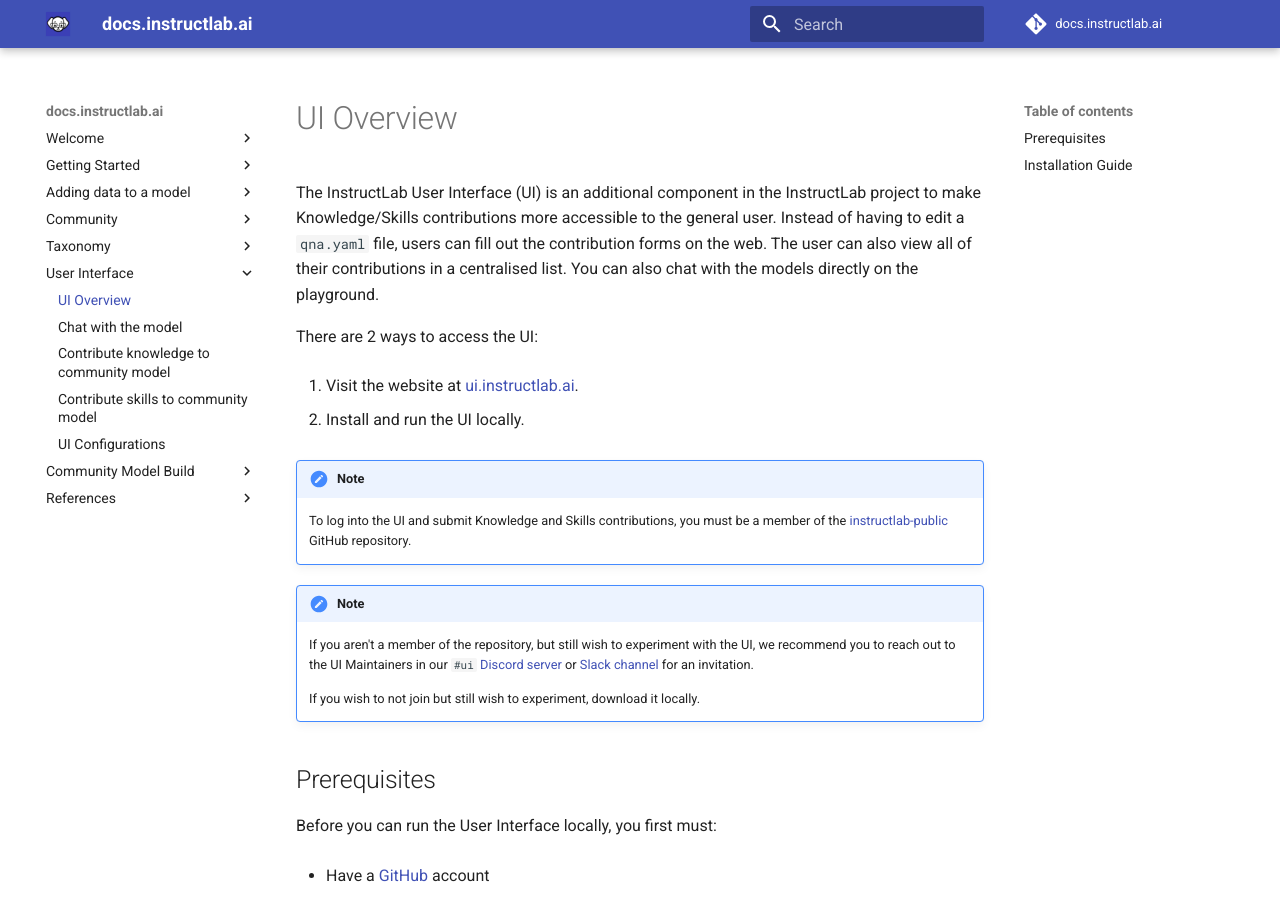
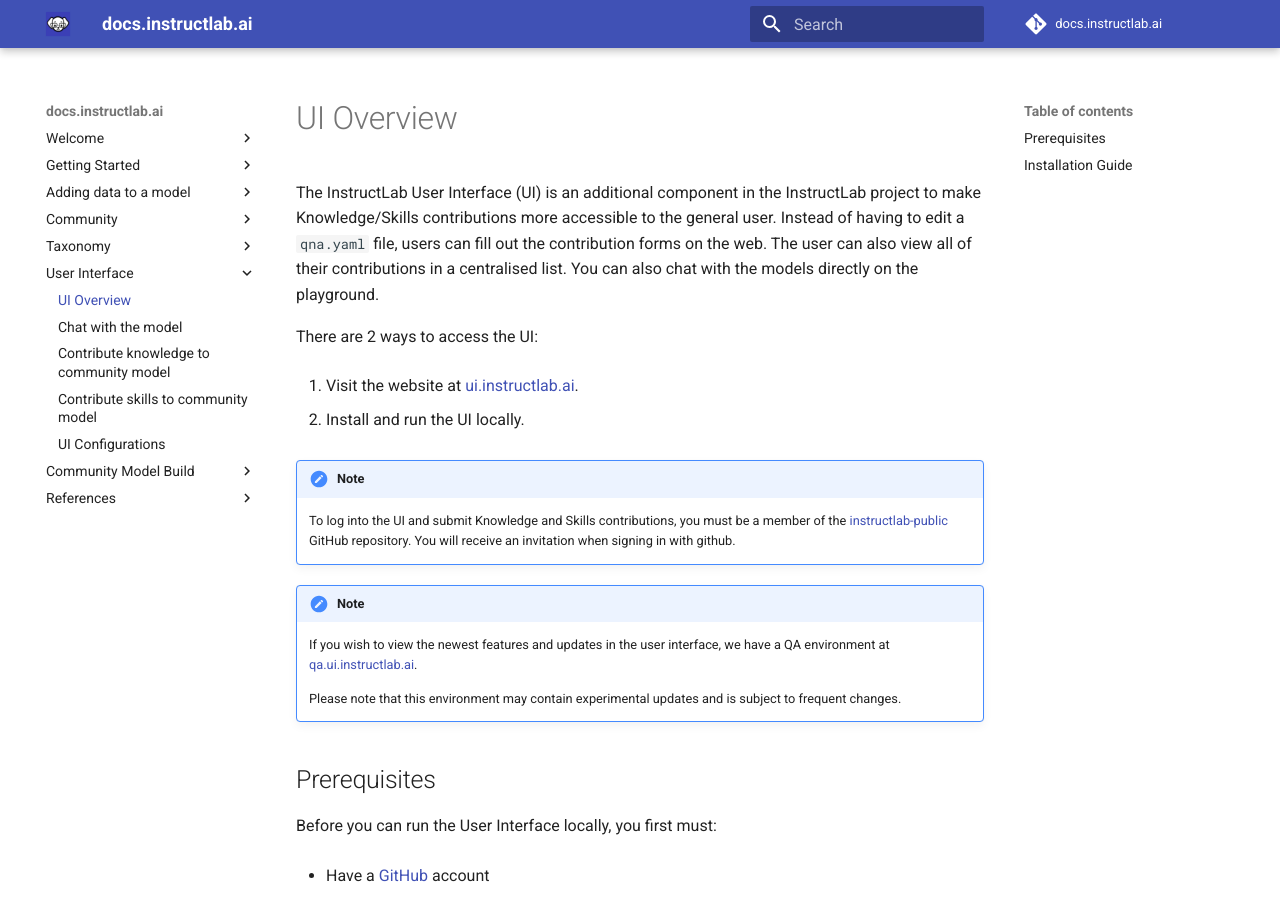
Before and after one commit to instructlab/docs.instructlab.ai, an MkDocs documentation site: the page built from docs/user-interface/ui_overview.md, in a window 1280 px wide and 900 px high. Built offline with MkDocs 1.6.1 and Material for MkDocs 9.7.7, drawn with Linux system fonts in a browser that asks for light colours; comment, search, counter and statistics services are not loaded.

Commit message:
Added link to qa.ui.instructlab.ai + joining instructlab-public info (#54)
Signed-off-by: DominikKawka <dkawka@redhat.com>

```diff
--- a/docs/user-interface/ui_overview.md
+++ b/docs/user-interface/ui_overview.md
@@ -17,12 +17,12 @@
 
 
 !!! note
-    To log into the UI and submit Knowledge and Skills contributions, you must be a member of the [instructlab-public](https://github.com/instructlab-public) GitHub repository.
+    To log into the UI and submit Knowledge and Skills contributions, you must be a member of the [instructlab-public](https://github.com/instructlab-public) GitHub repository. You will receive an invitation when signing in with github.
 
 !!! note
-    If you aren't a member of the repository, but still wish to experiment with the UI, we recommend you to reach out to the UI Maintainers in our `#ui` [Discord server](https://instructlab.ai/discord) or [Slack channel](https://join.slack.com/t/instruct-lab/shared_invite/zt-2kieyqiz9-zhXSxGnXk6uL_f3hVbD53g) for an invitation.
+    If you wish to view the newest features and updates in the user interface, we have a QA environment at [qa.ui.instructlab.ai](https://qa.ui.instructlab.ai).
 
-    If you wish to not join but still wish to experiment, download it locally.
+    Please note that this environment may contain experimental updates and is subject to frequent changes.
 
 ## Prerequisites
 
```
